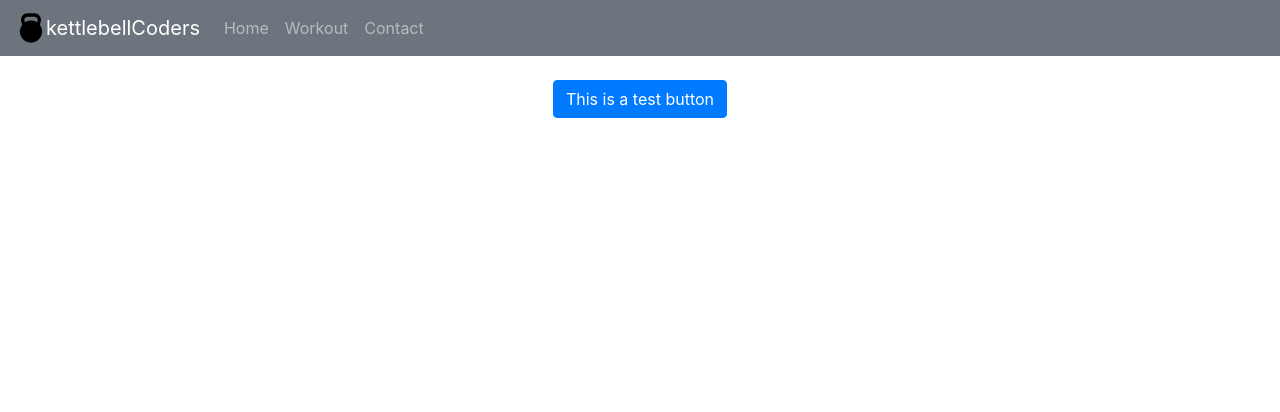
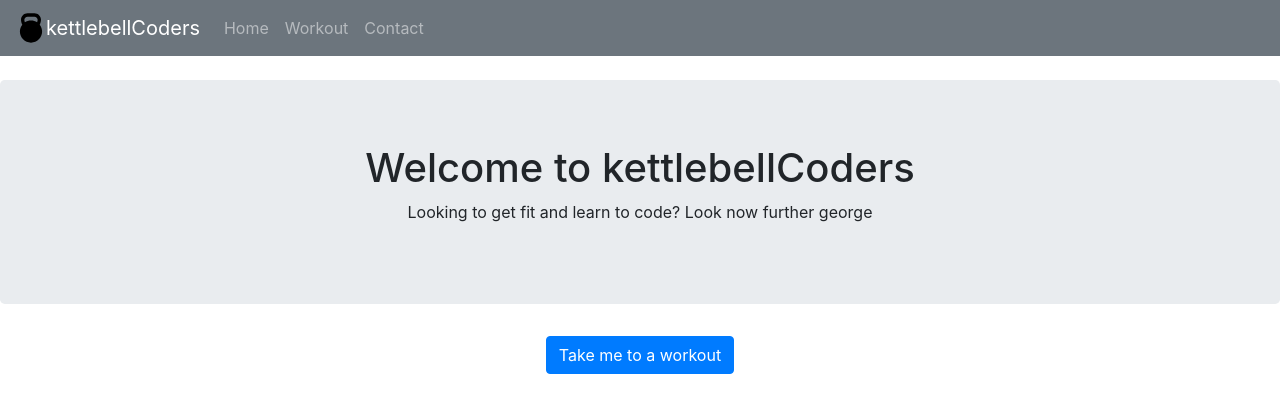
Before and after one commit to harpet06/kettlebellCoders, a React (Create React App) app: page / in a window 1280 px wide. Shown: the top 412 px of the page. Built offline with nearby package versions, Linux system fonts and the light colour scheme.

Commit message:
Add components

```diff
--- a/src/App.js
+++ b/src/App.js
@@ -7,7 +7,7 @@ import Main from './components/Main/Main';
 function App() {
   return (
     <div className="App">
-      <Header />
+      <Header headerTitle="kettlebellCoders" />
       <Main />
     </div>
   );
--- a/src/components/Header/Header.js
+++ b/src/components/Header/Header.js
@@ -3,7 +3,7 @@ import Navbar from "react-bootstrap/Navbar";
 import Nav from "react-bootstrap/Nav";
 import logo from "./kettlebell.svg";
 
-function Header() {
+function Header(props) {
   return (
     <header>
       <Navbar bg="secondary" variant="dark" expand="lg">
@@ -13,8 +13,9 @@ function Header() {
             width="30"
             height="30"
             className="d-inline-block align-top"
+            alt=""
           />
-          kettlebellCoders
+          {props.headerTitle}
         </Navbar.Brand>
         <Navbar.Toggle />
         <Navbar.Collapse>
--- /dev/null
+++ b/src/components/Jumbotron/Jumbotron.js
@@ -0,0 +1,13 @@
+import React from 'react';
+import BootstrapJumbotron from 'react-bootstrap/Jumbotron';
+
+function Jumbotron(props) {
+    return (
+        <BootstrapJumbotron>
+            <h1>{props.title}</h1>
+            <p>{props.body}</p>
+        </BootstrapJumbotron>
+    )
+}
+
+export default Jumbotron;
--- a/src/pages/Contact/Contact.js
+++ b/src/pages/Contact/Contact.js
@@ -16,7 +16,7 @@ class Contact extends Component {
   render() {
     return (
       <div>
-
+       <h1>Get in touch!</h1>
       </div>
     );
   }
--- a/src/pages/Home/Home.js
+++ b/src/pages/Home/Home.js
@@ -1,12 +1,15 @@
 import React from "react";
 import { Component } from "react";
 import StyledButton from "../../components/StyledButton/StyledButton";
+import Jumbotron from "../../components/Jumbotron/Jumbotron";
 
 class Home extends Component {
   constructor() {
     super();
     this.state = {
-        buttonText: "This is a test button"
+        title: "Welcome to kettlebellCoders",
+        body: "Looking to get fit and learn to code? Look now further george",
+        buttonText: "Take me to a workout"
     };
   }
 
@@ -18,6 +21,7 @@ class Home extends Component {
     return (
       <div>
           <br />
+        <Jumbotron title={this.state.title} body={this.state.body}/>
         <StyledButton>{this.state.buttonText}</StyledButton>
       </div>
     );
```
Also changed, not shown: src/components/WorkoutCard/WorkoutCard.js (added, +9 -0 lines), 2 other files (tests, documents, lock files or other folders).
